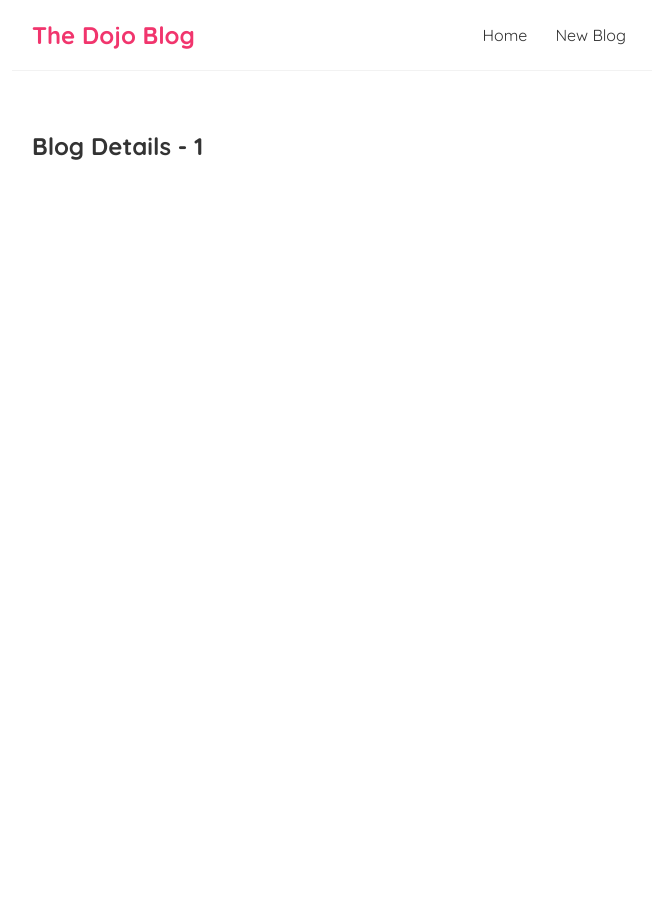
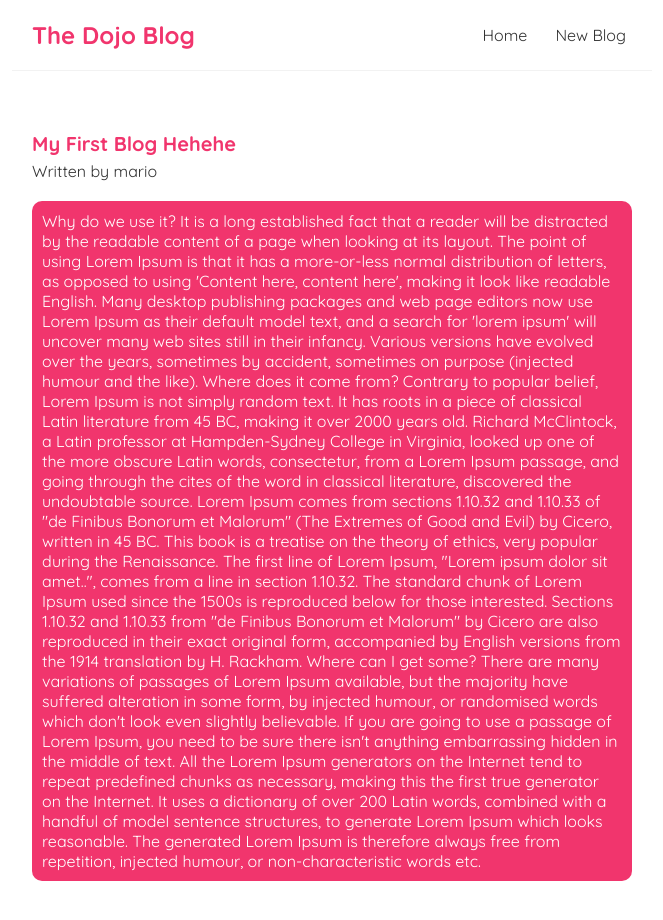
Before and after one commit to choiruladamm/dojo-blog, a React (Vite) app: page /blogs/1 in a window 1280 px wide. Shown: the top 920 px of the page, without its empty margins (308-971 px from the left). Before the commit the page ends 800 px from the top, so only its background shows below. Built offline with nearby package versions, Linux system fonts and the light colour scheme; data requests are answered from the project's data file.

Commit message:
Reusing Custom Hooks

```diff
--- a/src/components/BlogDetails.jsx
+++ b/src/components/BlogDetails.jsx
@@ -1,11 +1,25 @@
 import { useParams } from "react-router-dom";
+import useFetch from "../Hooks/useFetch";
 
 const BlogDetails = () => {
   const { id } = useParams();
+  const {
+    data: blog,
+    isPending,
+    error,
+  } = useFetch("http://localhost:8000/blogs/" + id);
 
   return (
     <div className="blog-details">
-      <h2>Blog Details - {id}</h2>
+      {isPending && <div>Loading...</div>}
+      {error && <div>{error}</div>}
+      {blog && (
+        <article>
+          <h2>{blog.title}</h2>
+          <p>Written by {blog.author}</p>
+          <div>{blog.body}</div>
+        </article>
+      )}
     </div>
   );
 };
--- a/src/index.css
+++ b/src/index.css
@@ -78,3 +78,23 @@
   color: var(--main-color);
   margin-bottom: 0px;
 }
+
+/* blog detail pages */
+.blog-details h2 {
+  font-size: 20px;
+  color: var(--main-color);
+  margin-bottom: 5px;
+}
+
+.blog-details p {
+  margin-bottom: 20px;
+}
+
+.blog-details div {
+  background: var(--main-color);
+  color: #ffff;
+  border: 0;
+  padding: 10px;
+  border-radius: 10px;
+  cursor: pointer;
+}
```
